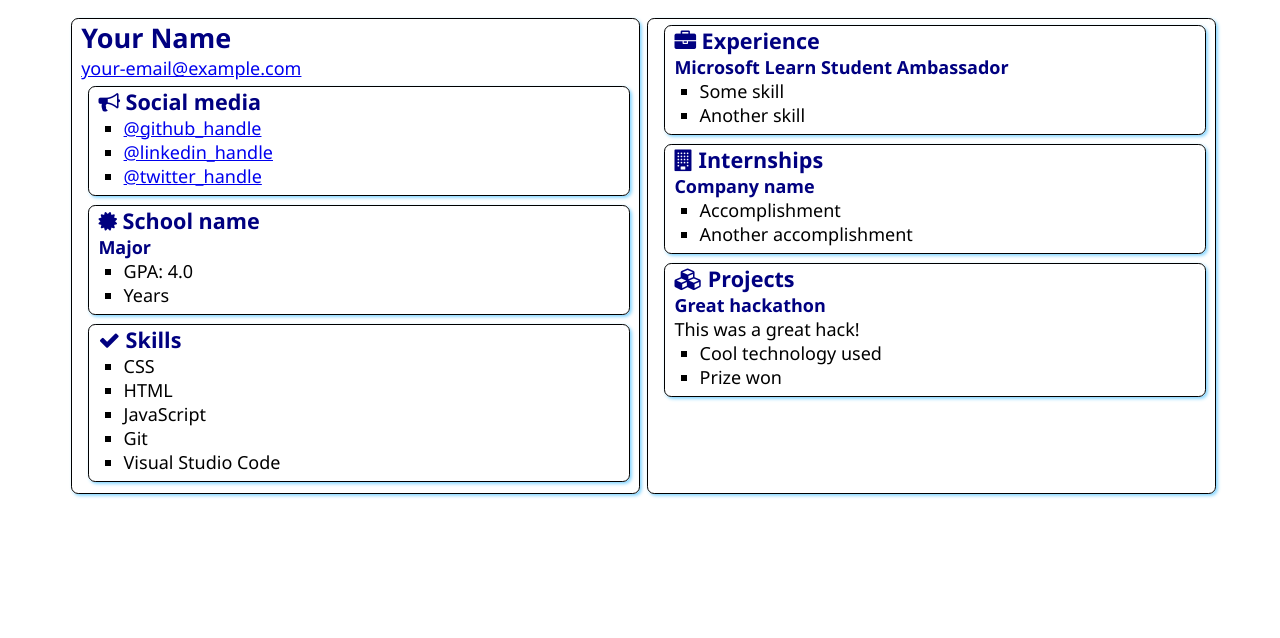
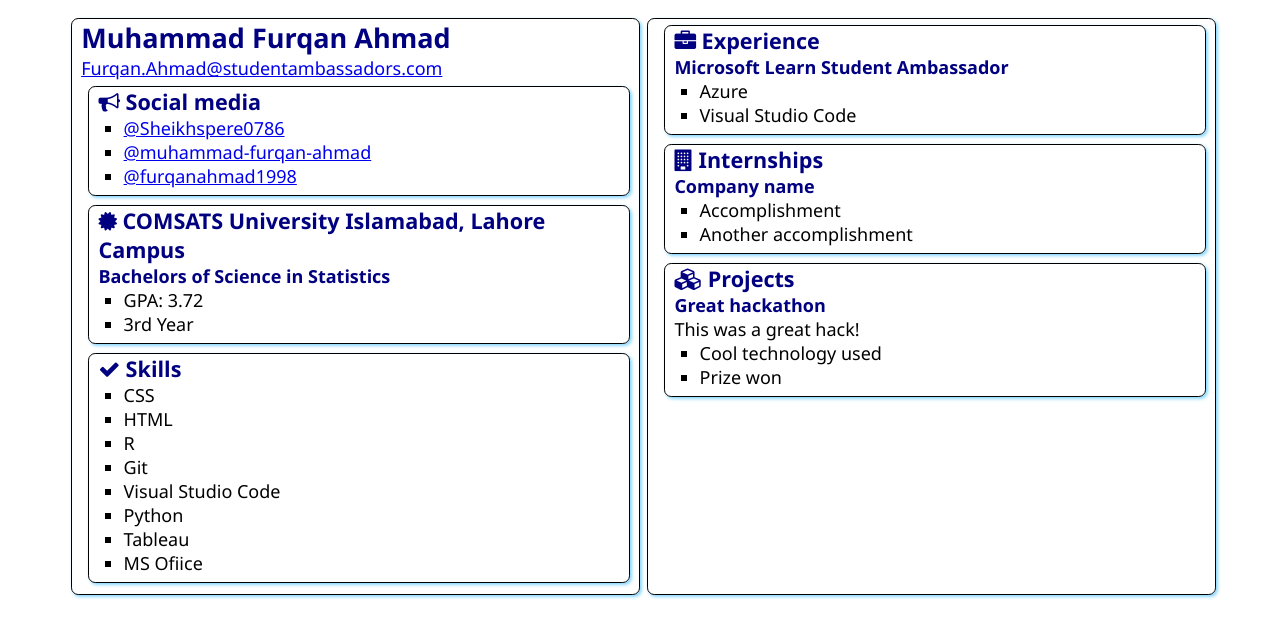
Before and after one commit to Sheikhspere0786/SATechnicalOnboarding, a plain HTML site: page src/index.html in a window 1280 px wide. Drawn offline with Linux system fonts and the light colour scheme.

Commit message:
Update index.html

```diff
--- a/src/index.html
+++ b/src/index.html
@@ -12,8 +12,8 @@
 <body>
     <main>
         <article class="box">
-            <h1>Your Name</h1>
-            <div><a href="mailto:your.email@example.com">your-email@example.com</a></div>
+            <h1>Muhammad Furqan Ahmad</h1>
+            <div><a href="mailto:your.email@example.com">Furqan.Ahmad@studentambassadors.com</a></div>
 
             <section class="box">
                 <h2>
@@ -21,9 +21,9 @@
                     Social media
                 </h2>
                 <ul>
-                    <li><a href="https://github.com/<handle>">@github_handle</a></li>
-                    <li><a href="https://linkedin.com/in/<handle>">@linkedin_handle</a></li>
-                    <li><a href="https://twitter.com/<handle>">@twitter_handle</a></li>
+                    <li><a href="https://github.com/Sheikhspere0786">@Sheikhspere0786</a></li>
+                    <li><a href="https://www.linkedin.com/in/muhammad-furqan-ahmad-8a5438214/">@muhammad-furqan-ahmad</a></li>
+                    <li><a href="https://twitter.com/furqanahmad1998">@furqanahmad1998</a></li>
                 </ul>
             </section>
 
@@ -31,12 +31,12 @@
                 <div class="education">
                     <h2>
                         <i class="fa fa-certificate" aria-hidden="true"></i>
-                        School name
+                        COMSATS University Islamabad, Lahore Campus
                     </h2>
-                    <h3>Major</h3>
+                    <h3>Bachelors of Science in Statistics</h3>
                     <ul>
-                        <li>GPA: 4.0</li>
-                        <li>Years</li>
+                        <li>GPA: 3.72</li>
+                        <li>3rd Year</li>
                     </ul>
                 </div>
             </section>
@@ -49,9 +49,12 @@
                 <ul>
                     <li>CSS</li>
                     <li>HTML</li>
-                    <li>JavaScript</li>
+                    <li>R</li>
                     <li>Git</li>
                     <li>Visual Studio Code</li>
+                    <li>Python</li>
+                    <li>Tableau</li>
+                    <li>MS Ofiice</li>
                 </ul>
             </section>
         </article>
@@ -63,8 +66,8 @@
                 </h2>
                 <h3>Microsoft Learn Student Ambassador</h3>
                 <ul>
-                    <li>Some skill</li>
-                    <li>Another skill</li>
+                    <li>Azure</li>
+                    <li>Visual Studio Code</li>
                 </ul>
             </section>
             <section class="box">
```
